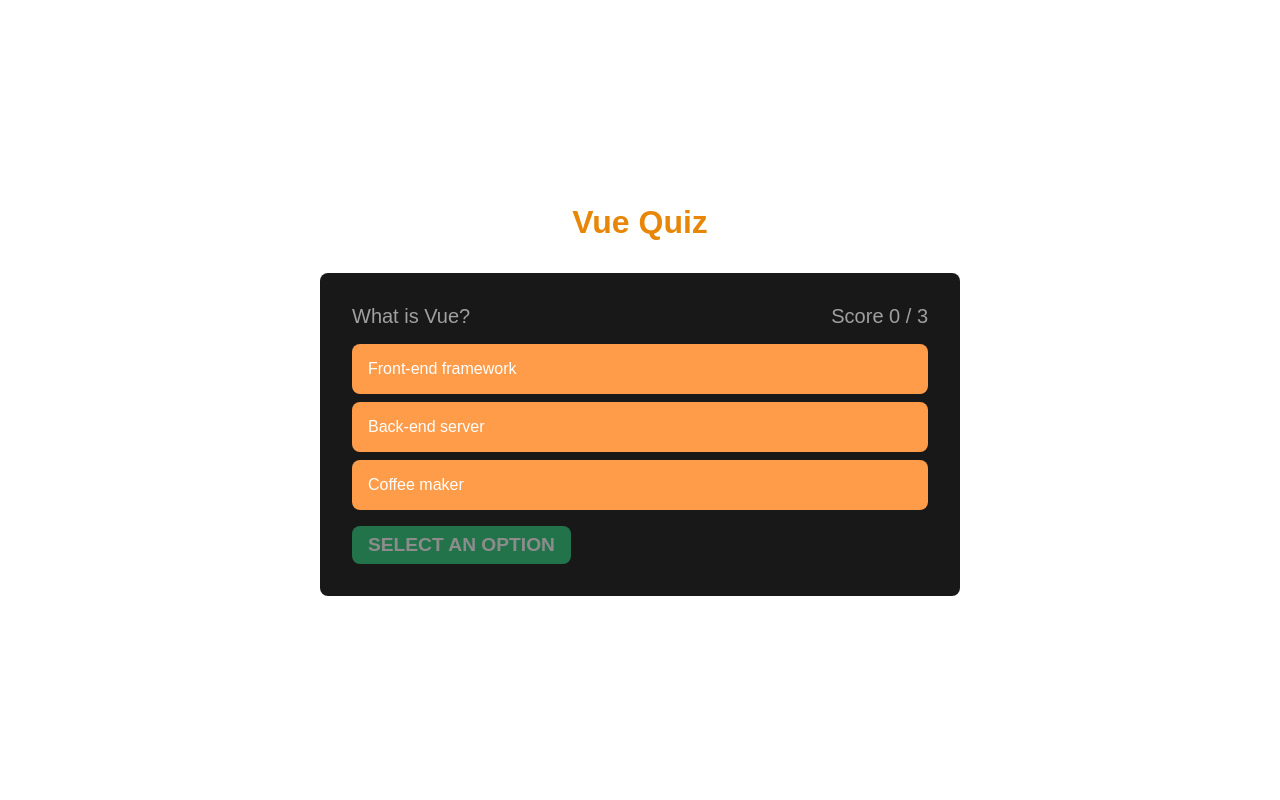
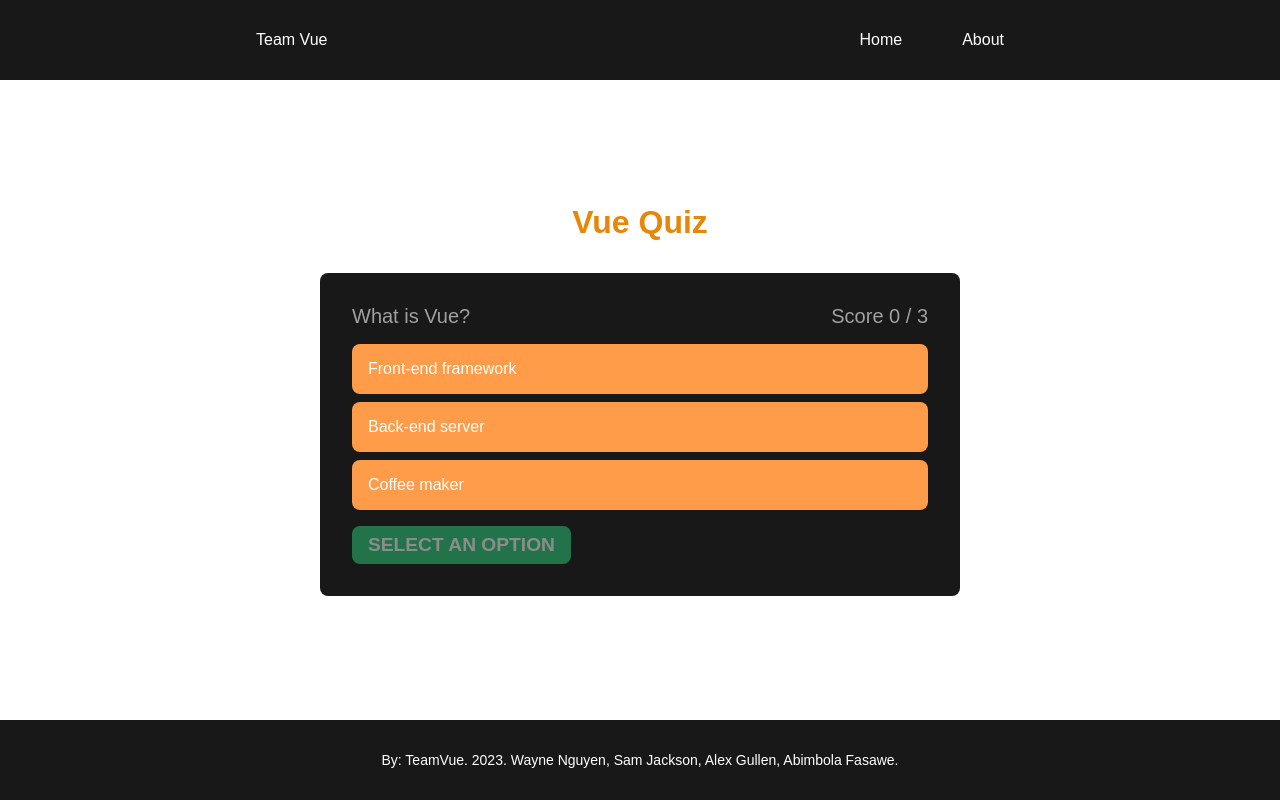
Before and after one commit to waynenguyen1302/vue-quiz, a Vue app: page / in a window 1280 px wide. Built offline with nearby package versions, Linux system fonts and the light colour scheme.

Commit message:
added navbar and footer components

```diff
--- a/src/App.vue
+++ b/src/App.vue
@@ -1,5 +1,49 @@
 <template>
   <div id="app">
+    <Navbar/>
     <router-view/>
+    <Footer/>
   </div>
 </template>
+
+<style>
+:root {
+  --orange: #E88607;
+  --lightorange: #ff9c4a;
+  --lightgray: #a0a0a0;
+  --darkgray: #181818;
+  --green: #2cce7d;
+  --red: #fa3d3d;
+}
+
+*{
+  margin: 0;
+  padding: 0;
+  box-sizing: border-box;
+  font-family: 'Monserat', sans-serif;
+  list-style: none;
+
+
+}
+a {
+    text-decoration: none;
+    color: black;
+}
+
+body {
+  background-color: #fff;
+}
+
+</style>
+
+<script>
+  import Navbar from './components/Navbar.vue'
+  import Footer from './components/Footer.vue'
+
+  export default {
+  components: {
+    Navbar,
+    Footer
+  }
+}
+</script>
--- /dev/null
+++ b/src/components/Footer.vue
@@ -0,0 +1,29 @@
+<template>
+    <footer>
+      <div class="footer">
+        <span>By: TeamVue. 2023. Wayne Nguyen, Sam Jackson, Alex Gullen, Abimbola Fasawe.</span>
+      </div>
+    </footer>
+  </template>
+
+<style>
+.footer {
+    display: flex;
+    justify-content: center;
+    align-items: center;
+    background-color: var(--darkgray);
+    width: 100%;
+    height: 80px;
+}
+
+.footer span {
+    color: white;
+    font-size: 14px;
+}
+</style>
+
+  <script>
+  export default {
+    name: 'Footer'
+  }
+  </script>
--- /dev/null
+++ b/src/components/Navbar.vue
@@ -0,0 +1,48 @@
+<template>
+    <nav>
+      <div class="navbar">
+        <span class="logo"><a href="/">Team Vue</a></span>
+        <ul class="navItems">
+            <li><a href="/" class="navItem">Home</a></li>
+            <li><a href="/about" class="navItem">About</a></li>
+        </ul>
+      </div>
+    </nav>
+  </template>
+
+<style>
+.navbar {
+    width: 100%;
+    height: 80px;
+    display: flex;
+    justify-content: space-around;
+    background-color: var(--darkgray);
+}
+.logo,
+.navItems {
+    display: flex;
+    align-items: center;
+    gap: 20px;
+    cursor: pointer;
+}
+.logo a {
+    color: white;
+}
+.navItem {
+    padding: 10px 20px;
+    border-radius: 10px;
+    color: white;
+    transition: all 0.3s ease-in-out;
+}
+.navItem:hover {
+    color: var(--orange);
+    background: white;
+}
+
+</style>
+
+  <script>
+  export default {
+    name: 'Navbar'
+  }
+  </script>
--- a/src/views/HomeView.vue
+++ b/src/views/HomeView.vue
@@ -130,25 +130,7 @@
 </template>
 
 <style>
-:root {
-  --orange: #E88607;
-  --lightorange: #ff9c4a;
-  --lightgray: #a0a0a0;
-  --darkgray: #181818;
-  --green: #2cce7d;
-  --red: #fa3d3d;
-}
 
-*{
-  margin: 0;
-  padding: 0;
-  box-sizing: border-box;
-  font-family: 'Monserat', sans-serif;
-}
-
-body {
-  background-color: #fff;
-}
 
 .app {
   display: flex;
@@ -156,7 +138,7 @@
   align-items: center;
   justify-content: center;
   padding: 2rem;
-  min-height: 100vh;
+  min-height: calc(100vh - 160px);
 }
 
 h1 {
```
